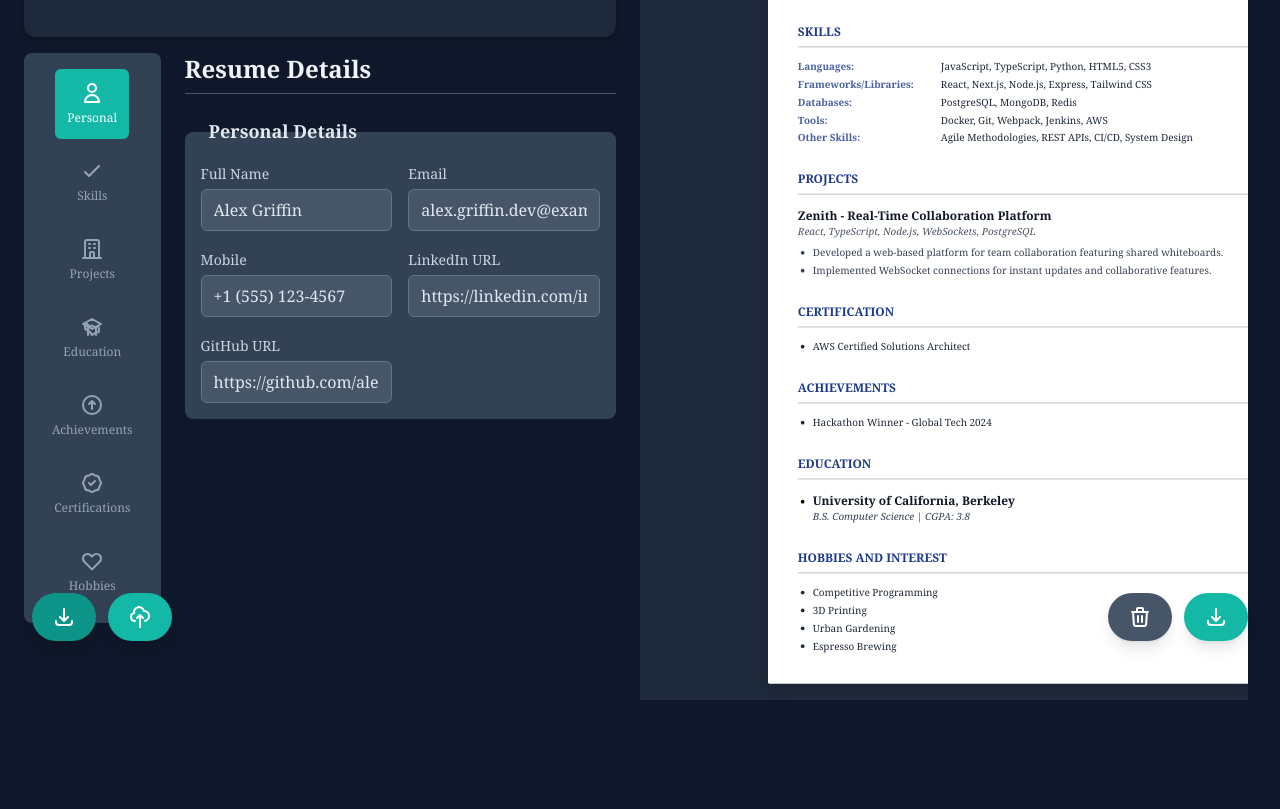
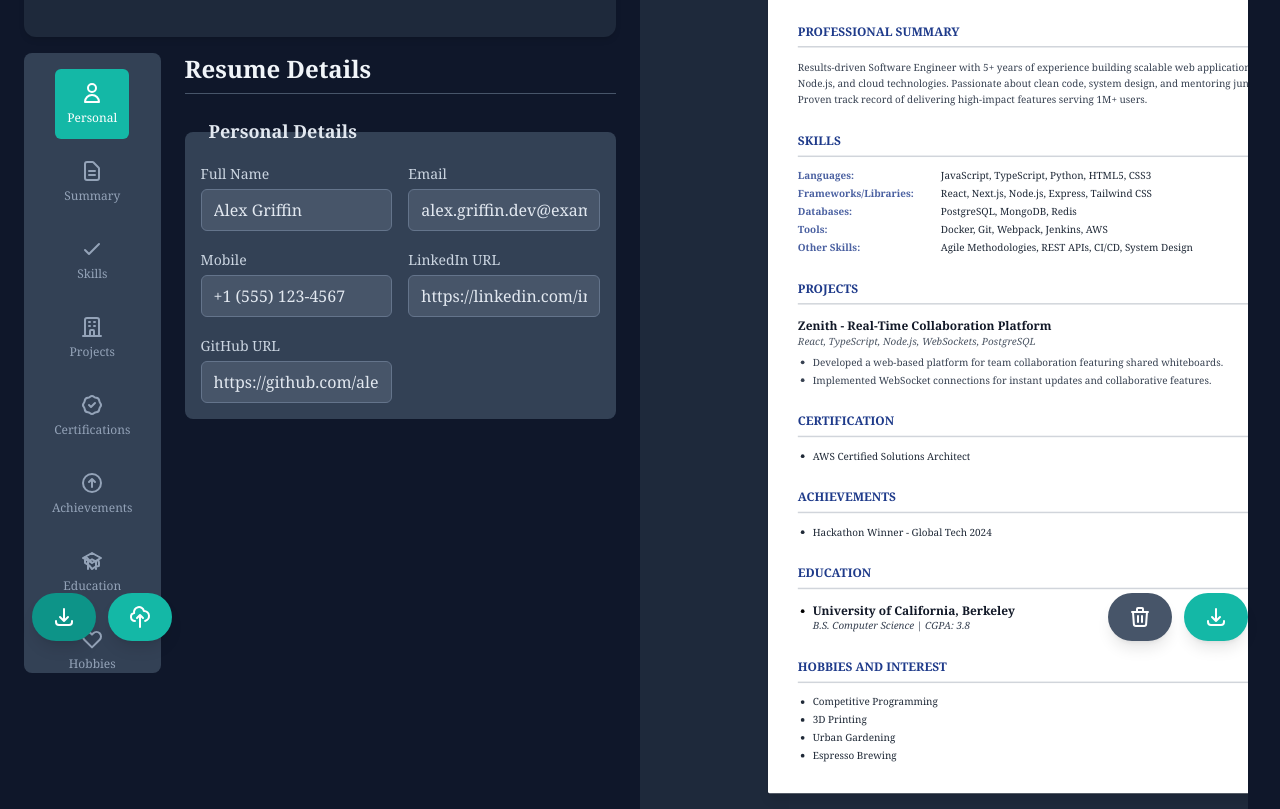
Before and after one commit to kaustavray21/resume-builder-lpu, a website with bundled scripts: page index.html in a window 1280 px wide. Shown: the part 127-936 px from the top of the page. Before the commit the page ends 827 px from the top, so only its background shows below. Built offline with nearby package versions, Linux system fonts and the light colour scheme; a web font is replaced by a local one.

Commit message:
Minor Fix

```diff
--- a/index.html
+++ b/index.html
@@ -91,12 +91,13 @@
             </svg>
             <span>Personal</span>
           </a>
-          <a href="#skills" class="sidebar-link">
+          <a href="#summary" class="sidebar-link">
             <svg xmlns="http://www.w3.org/2000/svg" class="h-6 w-6" fill="none" viewBox="0 0 24 24"
               stroke="currentColor">
-              <path stroke-linecap="round" stroke-linejoin="round" stroke-width="2" d="M5 13l4 4L19 7" />
+              <path stroke-linecap="round" stroke-linejoin="round" stroke-width="2"
+                d="M9 12h6m-6 4h6m2 5H7a2 2 0 01-2-2V5a2 2 0 012-2h5.586a1 1 0 01.707.293l5.414 5.414a1 1 0 01.293.707V19a2 2 0 01-2 2z" />
             </svg>
-            <span>Skills</span>
+            <span>Summary</span>
           </a>
           <a href="#experience" class="sidebar-link">
             <svg xmlns="http://www.w3.org/2000/svg" class="h-6 w-6" fill="none" viewBox="0 0 24 24"
@@ -113,6 +114,13 @@
                 d="M19 21V5a2 2 0 00-2-2H7a2 2 0 00-2 2v16m14 0h2m-2 0h-5m-9 0H3m2 0h5M9 7h1m-1 4h1m4-4h1m-1 4h1m-5 10v-5a1 1 0 011-1h2a1 1 0 011 1v5m-4 0h4" />
             </svg>
             <span>Projects</span>
+          </a>
+          <a href="#skills" class="sidebar-link">
+            <svg xmlns="http://www.w3.org/2000/svg" class="h-6 w-6" fill="none" viewBox="0 0 24 24"
+              stroke="currentColor">
+              <path stroke-linecap="round" stroke-linejoin="round" stroke-width="2" d="M5 13l4 4L19 7" />
+            </svg>
+            <span>Skills</span>
           </a>
           <a href="#education" class="sidebar-link">
             <svg xmlns="http://www.w3.org/2000/svg" class="h-6 w-6" fill="none" viewBox="0 0 24 24"
@@ -186,6 +194,17 @@
                     <label for="location" class="form-label">Location</label>
                     <input id="location" class="form-input" type="text" />
                   </div>
+                </div>
+              </fieldset>
+            </div>
+
+            <div id="summary" class="form-content">
+              <fieldset class="form-section">
+                <legend class="form-legend">Professional Summary</legend>
+                <div>
+                  <label for="professional-summary" class="form-label">Write a brief professional summary</label>
+                  <textarea id="professional-summary" rows="5" class="form-input"
+                    placeholder="Experienced software engineer with 5+ years of expertise in..."></textarea>
                 </div>
               </fieldset>
             </div>
--- a/js/data.js
+++ b/js/data.js
@@ -140,6 +140,8 @@ export function getFormValues() {
         location: getElementValue("location"),
       },
 
+      summary: getElementValue("professional-summary"),
+
       // Extract skills via DOM order
       skills: Array.from(document.querySelectorAll('#skills-list fieldset')).map(el => ({
         name: getValue(el, '[id^="skill_name_"]'),
@@ -196,6 +198,7 @@ export function getFormValues() {
     // Return empty structure on error
     return {
       personal: { name: '', email: '', mobile: '', linkedin: '', github: '', location: '' },
+      summary: '',
       skills: [],
       hobbies: [],
       projects: [],
--- a/js/defaultData.js
+++ b/js/defaultData.js
@@ -7,6 +7,7 @@ export const DEFAULT_RESUME_DATA = {
         github: "https://github.com/alexgriffindev",
         location: "San Francisco, CA"
     },
+    summary: "Results-driven Software Engineer with 5+ years of experience building scalable web applications using React, Node.js, and cloud technologies. Passionate about clean code, system design, and mentoring junior developers. Proven track record of delivering high-impact features serving 1M+ users.",
     skills: [
         { name: "Languages", details: "JavaScript, TypeScript, Python, HTML5, CSS3" },
         { name: "Frameworks/Libraries", details: "React, Next.js, Node.js, Express, Tailwind CSS" },
--- a/js/main.js
+++ b/js/main.js
@@ -41,6 +41,40 @@ function initializeFormWithDefaultData() {
   updatePreview(currentFormat);
 }
 
+// Section order definitions for each format
+const SIDEBAR_ORDER = {
+  company: ['personal', 'summary', 'experience', 'projects', 'certifications', 'achievements', 'skills', 'education'],
+  general: ['personal', 'summary', 'skills', 'projects', 'certifications', 'achievements', 'education', 'hobbies'],
+};
+
+function reorderSidebar(format) {
+  const nav = document.querySelector('.sidebar-nav');
+  if (!nav) return;
+
+  const order = SIDEBAR_ORDER[format] || SIDEBAR_ORDER.general;
+  const links = {};
+
+  // Collect all sidebar links by their href target
+  nav.querySelectorAll('.sidebar-link').forEach((link) => {
+    const id = link.getAttribute('href').substring(1);
+    links[id] = link;
+  });
+
+  // Re-append in the correct order
+  order.forEach((id) => {
+    if (links[id]) {
+      nav.appendChild(links[id]);
+    }
+  });
+
+  // Append any remaining links not in the order (safety net)
+  Object.keys(links).forEach((id) => {
+    if (!order.includes(id)) {
+      nav.appendChild(links[id]);
+    }
+  });
+}
+
 function setupEventListeners() {
   const locationContainer = document.getElementById("location-container");
 
@@ -74,6 +108,7 @@ function setupEventListeners() {
           experienceLink.style.display = "none";
           hobbiesLink.style.display = "flex";
         }
+        reorderSidebar(currentFormat);
         updatePreview(currentFormat);
       });
     });
@@ -265,6 +300,8 @@ window.onload = () => {
     hobbiesLink.style.display = "flex";
   }
 
+  reorderSidebar(currentFormat);
+
   const savedData = loadDataFromLocalStorage();
   if (savedData) {
     populateFormWithData(savedData, currentFormat);
--- a/js/templates.js
+++ b/js/templates.js
@@ -73,6 +73,12 @@ export function generateGeneralHTML(data) {
                   <a href="tel:${escapeHtml(data.personal.mobile)}" class="text-gray-700 block hover:underline"><strong class="text-blue-900/80">Mobile:</strong> ${escapeHtml(data.personal.mobile)}</a>
               </div>
           </header>
+
+          ${data.summary && data.summary.trim() ? `
+          <section class="mb-8">
+              <h2 class="font-bold text-blue-900 uppercase border-b-2 border-gray-300 pb-2 mb-4">Professional Summary</h2>
+              <p class="text-gray-700 leading-relaxed">${escapeHtml(data.summary)}</p>
+          </section>` : ''}
 
           <section class="mb-8">
               <h2 class="font-bold text-blue-900 uppercase border-b-2 border-gray-300 pb-2 mb-4">Skills</h2>
@@ -186,6 +192,13 @@ export function generateCompanySpecificHTML(data) {
         </header>
     `;
 
+  if (data.summary && data.summary.trim()) {
+    html += `<section class="mb-6">
+            <h2 class="text-xl font-semibold border-b-2 border-gray-300 pb-1 mb-3">Professional Summary</h2>
+            <p class="text-sm text-gray-700 leading-relaxed">${escapeHtml(data.summary)}</p>
+        </section>`;
+  }
+
   if (data.experiences.length > 0) {
     html += `<section class="mb-6">
             <h2 class="text-xl font-semibold border-b-2 border-gray-300 pb-1 mb-3">Experience</h2>
@@ -243,7 +256,7 @@ export function generateCompanySpecificHTML(data) {
   }
 
   html += `<section class="mb-6">
-        <h2 class="text-xl font-semibold border-b-2 border-gray-300 pb-1 mb-3">Technical Skills</h2>
+        <h2 class="text-xl font-semibold border-b-2 border-gray-300 pb-1 mb-3">Skills</h2>
         <ul class="list-disc pl-5 text-sm space-y-1">
             ${data.skills
       .map(
--- a/js/ui.js
+++ b/js/ui.js
@@ -91,6 +91,8 @@ export function populateFormWithData(data, currentFormat) {
   document.getElementById("linkedin").value = data.personal.linkedin || "";
   document.getElementById("github").value = data.personal.github || "";
   document.getElementById("location").value = data.personal.location || "";
+
+  document.getElementById("professional-summary").value = data.summary || "";
 
   data.skills.forEach((skill, index) => {
     addSection("skill", currentFormat, false);
```
